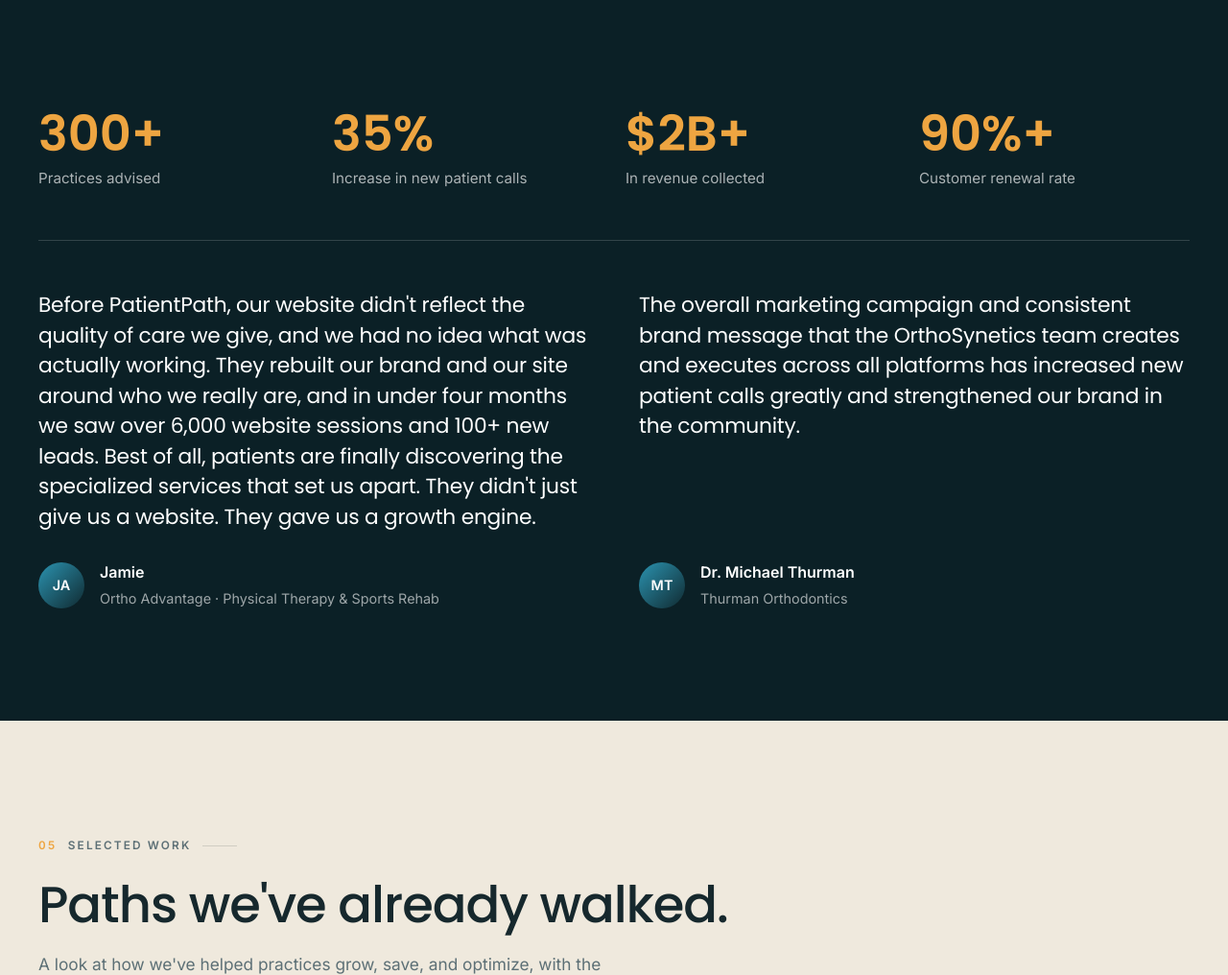
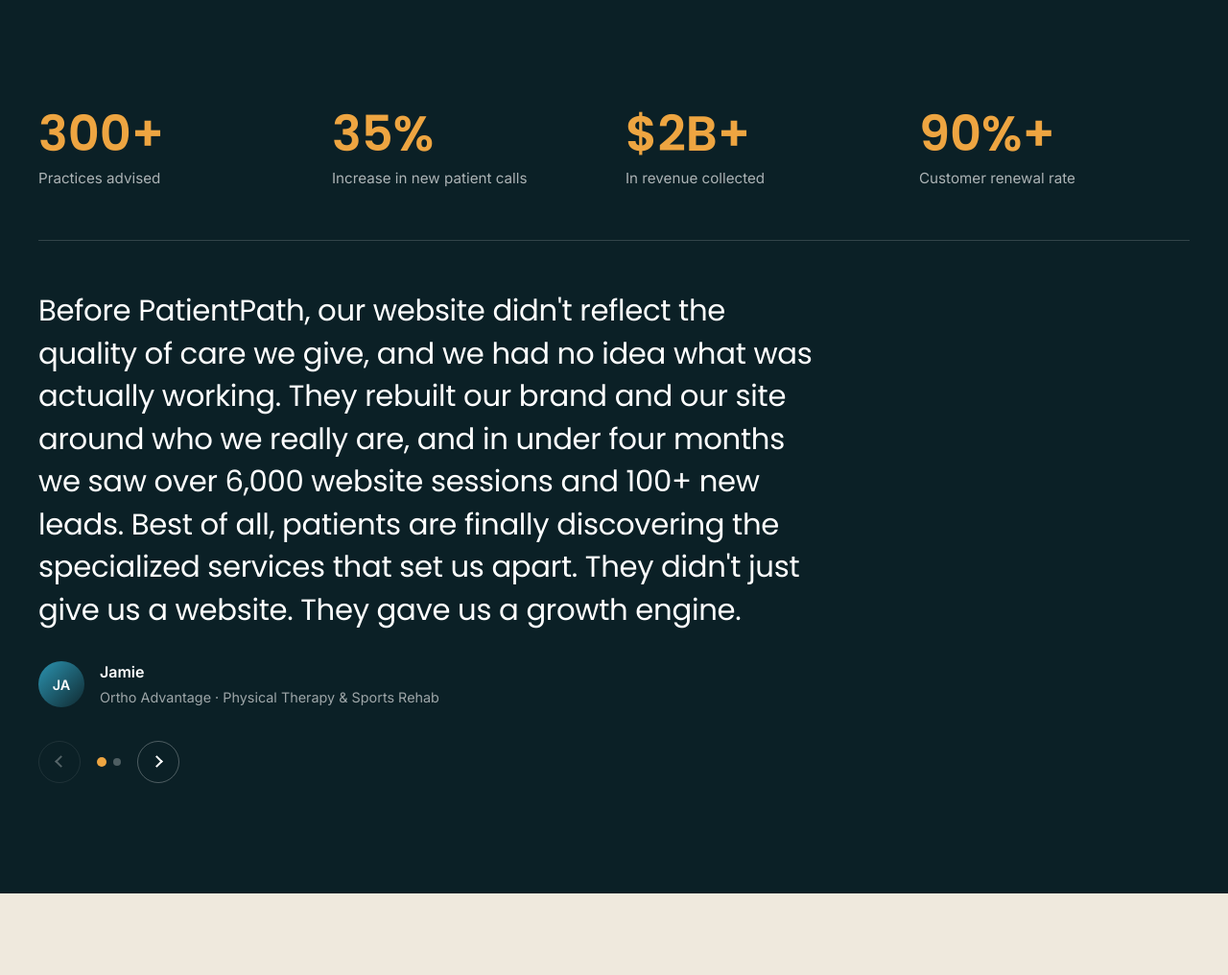
Before and after one commit to osimarketing/claude-code, a PHP site: page / in a window 1280 px wide. Shown: the part 4538-5554 px from the top of the page at 96% size. Run offline with PHP 8.4, Linux system fonts and the light colour scheme; some libraries are stand-ins or nearby versions.

Commit message:
Testimonials: single-slide carousel (one on screen) with arrows + dots
- Replace the side-by-side/stacked quotes with a scroll-snap carousel showing
  one testimonial at a time on both desktop and mobile
- Add prev/next arrow controls (disabled at ends) and position dots; native
  CSS scroll-snap track with lightweight JS for controls + sync
- Bump cache-buster to v=17

Co-Authored-By: Claude Opus 4.8 <noreply@anthropic.com>
Claude-Session: https://claude.ai/code/session_01NTQgUDCtFAgaS7qoez3vha

```diff
--- a/assets/css/site.css
+++ b/assets/css/site.css
@@ -213,9 +213,21 @@ main, .site-header, .footer { position: relative; z-index: 2; }
 .proof__stat { display: flex; flex-direction: column; gap: .5rem; }
 .proof__num { font-family: var(--display); font-weight: 600; font-size: clamp(2.4rem, 4vw, 3.4rem); color: var(--gold); line-height: 1; }
 .proof__label { color: rgba(255,255,255,.66); font-size: .95rem; }
-.proof__quotes { display: grid; grid-template-columns: 1fr 1fr; gap: clamp(2rem, 4vw, 3.5rem); align-items: stretch; }
-.proof__quote { display: flex; flex-direction: column; }
-.proof__quote blockquote { font-family: var(--display); font-weight: 400; font-size: clamp(1.15rem, 1.7vw, 1.5rem); line-height: 1.45; letter-spacing: -.01em; color: #fff; margin-bottom: 1.8rem; flex: 1; }
+.proof__carousel { position: relative; }
+.proof__quotes { display: flex; overflow-x: auto; scroll-snap-type: x mandatory; -webkit-overflow-scrolling: touch; scrollbar-width: none; }
+.proof__quotes::-webkit-scrollbar { display: none; }
+.proof__quote { flex: 0 0 100%; scroll-snap-align: start; }
+.proof__quote blockquote { font-family: var(--display); font-weight: 400; font-size: clamp(1.35rem, 2.4vw, 2rem); line-height: 1.45; letter-spacing: -.01em; color: #fff; margin-bottom: 1.8rem; max-width: 820px; }
+.proof__nav { display: flex; align-items: center; gap: 1.1rem; margin-top: 2rem; }
+.proof__arrow { width: 44px; height: 44px; border-radius: 50%; border: 1.5px solid rgba(255,255,255,.28); background: transparent; color: #fff; display: grid; place-items: center; cursor: pointer; transition: border-color .25s, color .25s, opacity .25s; }
+.proof__arrow:hover { border-color: var(--gold); color: var(--gold); }
+.proof__arrow:disabled { opacity: .3; cursor: default; }
+.proof__arrow:disabled:hover { border-color: rgba(255,255,255,.28); color: #fff; }
+.proof__arrow-i { width: 9px; height: 9px; border-left: 2px solid currentColor; border-bottom: 2px solid currentColor; transform: rotate(45deg); margin-left: 3px; }
+.proof__arrow[data-dir="1"] .proof__arrow-i { transform: rotate(-135deg); margin-left: -3px; }
+.proof__dots { display: flex; gap: .5rem; }
+.proof__dot { width: 8px; height: 8px; border-radius: 50%; border: 0; background: rgba(255,255,255,.28); cursor: pointer; padding: 0; transition: background .25s, transform .25s; }
+.proof__dot.is-active { background: var(--gold); transform: scale(1.25); }
 .proof__quote figcaption { display: flex; align-items: center; gap: 1rem; }
 .proof__avatar { width: 48px; height: 48px; border-radius: 50%; background: linear-gradient(135deg, var(--blue), var(--navy)); display: grid; place-items: center; font-weight: 600; font-size: .9rem; }
 .proof__quote figcaption strong { display: block; font-weight: 600; }
@@ -412,9 +424,9 @@ main, .site-header, .footer { position: relative; z-index: 2; }
   .psolve__tab { font-size: 1.12rem; }
 }
 
-/* Mobile: Selected Work, Insights & testimonials become one-at-a-time swipe rows (peek) */
+/* Mobile: Selected Work & Insights become one-at-a-time swipe rows (peek) */
 @media (max-width: 640px) {
-  .work__grid, .posts, .proof__quotes {
+  .work__grid, .posts {
     display: flex;
     overflow-x: auto;
     scroll-snap-type: x mandatory;
@@ -423,13 +435,12 @@ main, .site-header, .footer { position: relative; z-index: 2; }
     padding-bottom: .75rem;
     scrollbar-width: none;
   }
-  .work__grid::-webkit-scrollbar, .posts::-webkit-scrollbar, .proof__quotes::-webkit-scrollbar { display: none; }
-  .work__card, .post, .proof__quote {
+  .work__grid::-webkit-scrollbar, .posts::-webkit-scrollbar { display: none; }
+  .work__card, .post {
     flex: 0 0 85%;
     scroll-snap-align: start;
     scroll-snap-stop: always;
   }
-  .proof__quote { background: rgba(255,255,255,.05); border: 1px solid var(--line-light); border-radius: 10px; padding: 1.5rem; }
 }
 
 @media (prefers-reduced-motion: reduce) {
--- a/blog/business-services-that-help-practices-thrive.html
+++ b/blog/business-services-that-help-practices-thrive.html
@@ -10,7 +10,7 @@
   <link rel="preconnect" href="https://fonts.gstatic.com" crossorigin />
   <link href="https://fonts.googleapis.com/css2?family=Poppins:wght@400;500;600;700&family=Inter:wght@400;500;600;700&display=swap" rel="stylesheet" />
   <link rel="icon" type="image/svg+xml" href="../assets/img/favicon.svg" />
-  <link rel="stylesheet" href="../assets/css/site.css?v=16" />
+  <link rel="stylesheet" href="../assets/css/site.css?v=17" />
 </head>
 <body>
   <div class="scroll-progress" id="scrollProgress" aria-hidden="true"></div>
@@ -99,6 +99,6 @@
     </div>
   </footer>
 
-  <script defer src="../assets/js/site.js?v=16"></script>
+  <script defer src="../assets/js/site.js?v=17"></script>
 </body>
 </html>
--- a/blog/find-the-right-growth-partner.html
+++ b/blog/find-the-right-growth-partner.html
@@ -10,7 +10,7 @@
   <link rel="preconnect" href="https://fonts.gstatic.com" crossorigin />
   <link href="https://fonts.googleapis.com/css2?family=Poppins:wght@400;500;600;700&family=Inter:wght@400;500;600;700&display=swap" rel="stylesheet" />
   <link rel="icon" type="image/svg+xml" href="../assets/img/favicon.svg" />
-  <link rel="stylesheet" href="../assets/css/site.css?v=16" />
+  <link rel="stylesheet" href="../assets/css/site.css?v=17" />
 </head>
 <body>
   <div class="scroll-progress" id="scrollProgress" aria-hidden="true"></div>
@@ -84,6 +84,6 @@
     </div>
   </footer>
 
-  <script defer src="../assets/js/site.js?v=16"></script>
+  <script defer src="../assets/js/site.js?v=17"></script>
 </body>
 </html>
--- a/blog/marketing-is-a-system.html
+++ b/blog/marketing-is-a-system.html
@@ -10,7 +10,7 @@
   <link rel="preconnect" href="https://fonts.gstatic.com" crossorigin />
   <link href="https://fonts.googleapis.com/css2?family=Poppins:wght@400;500;600;700&family=Inter:wght@400;500;600;700&display=swap" rel="stylesheet" />
   <link rel="icon" type="image/svg+xml" href="../assets/img/favicon.svg" />
-  <link rel="stylesheet" href="../assets/css/site.css?v=16" />
+  <link rel="stylesheet" href="../assets/css/site.css?v=17" />
 </head>
 <body>
   <div class="scroll-progress" id="scrollProgress" aria-hidden="true"></div>
@@ -85,6 +85,6 @@
     </div>
   </footer>
 
-  <script defer src="../assets/js/site.js?v=16"></script>
+  <script defer src="../assets/js/site.js?v=17"></script>
 </body>
 </html>
--- a/index.html
+++ b/index.html
@@ -16,7 +16,7 @@
   <link href="https://fonts.googleapis.com/css2?family=Poppins:wght@400;500;600;700&family=Inter:wght@400;500;600;700&display=swap" rel="stylesheet" />
 
   <link rel="icon" type="image/svg+xml" href="assets/img/favicon.svg" />
-  <link rel="stylesheet" href="assets/css/site.css?v=16" />
+  <link rel="stylesheet" href="assets/css/site.css?v=17" />
 </head>
 <body>
   <canvas id="bg-canvas" aria-hidden="true"></canvas>
@@ -264,15 +264,25 @@
           <div class="proof__stat reveal"><span class="proof__num" data-count="2" data-prefix="$" data-suffix="B+">0</span><span class="proof__label">In revenue collected</span></div>
           <div class="proof__stat reveal"><span class="proof__num" data-count="90" data-suffix="%+">0</span><span class="proof__label">Customer renewal rate</span></div>
         </div>
-        <div class="proof__quotes">
-          <figure class="proof__quote reveal">
+        <div class="proof__carousel reveal">
+          <div class="proof__quotes" id="proofQuotes">
+            <figure class="proof__quote">
               <blockquote>Before PatientPath, our website didn't reflect the quality of care we give, and we had no idea what was actually working. They rebuilt our brand and our site around who we really are, and in under four months we saw over 6,000 website sessions and 100+ new leads. Best of all, patients are finally discovering the specialized services that set us apart. They didn't just give us a website. They gave us a growth engine.</blockquote>
               <figcaption><span class="proof__avatar" aria-hidden="true">JA</span><span><strong>Jamie</strong><em>Ortho Advantage · Physical Therapy &amp; Sports Rehab</em></span></figcaption>
             </figure>
-          <figure class="proof__quote reveal">
+            <figure class="proof__quote">
               <blockquote>The overall marketing campaign and consistent brand message that the OrthoSynetics team creates and executes across all platforms has increased new patient calls greatly and strengthened our brand in the community.</blockquote>
               <figcaption><span class="proof__avatar" aria-hidden="true">MT</span><span><strong>Dr. Michael Thurman</strong><em>Thurman Orthodontics</em></span></figcaption>
             </figure>
+          </div>
+          <div class="proof__nav" aria-label="Testimonial navigation">
+            <button class="proof__arrow" data-dir="-1" type="button" aria-label="Previous testimonial"><span class="proof__arrow-i"></span></button>
+            <div class="proof__dots">
+              <button class="proof__dot is-active" type="button" aria-label="Show testimonial 1"></button>
+              <button class="proof__dot" type="button" aria-label="Show testimonial 2"></button>
+            </div>
+            <button class="proof__arrow" data-dir="1" type="button" aria-label="Next testimonial"><span class="proof__arrow-i"></span></button>
+          </div>
         </div>
       </div>
     </section>
@@ -364,7 +374,7 @@
           </div>
         </div>
         <div class="planner__media">
-          <img src="assets/img/planner.webp?v=16" alt="Get a free marketing planner and grow your practice" width="1000" height="1000" loading="lazy" />
+          <img src="assets/img/planner.webp?v=17" alt="Get a free marketing planner and grow your practice" width="1000" height="1000" loading="lazy" />
         </div>
       </div>
     </section>
@@ -426,6 +436,6 @@
     { "imports": { "three": "./assets/js/vendor/three.module.js" } }
   </script>
   <script type="module" src="assets/js/hero-scene.js"></script>
-  <script defer src="assets/js/site.js?v=16"></script>
+  <script defer src="assets/js/site.js?v=17"></script>
 </body>
 </html>
```
Also changed, not shown: assets/js/site.js (+28 -0 lines). Lines whose indentation alone changed are shown as unchanged.
